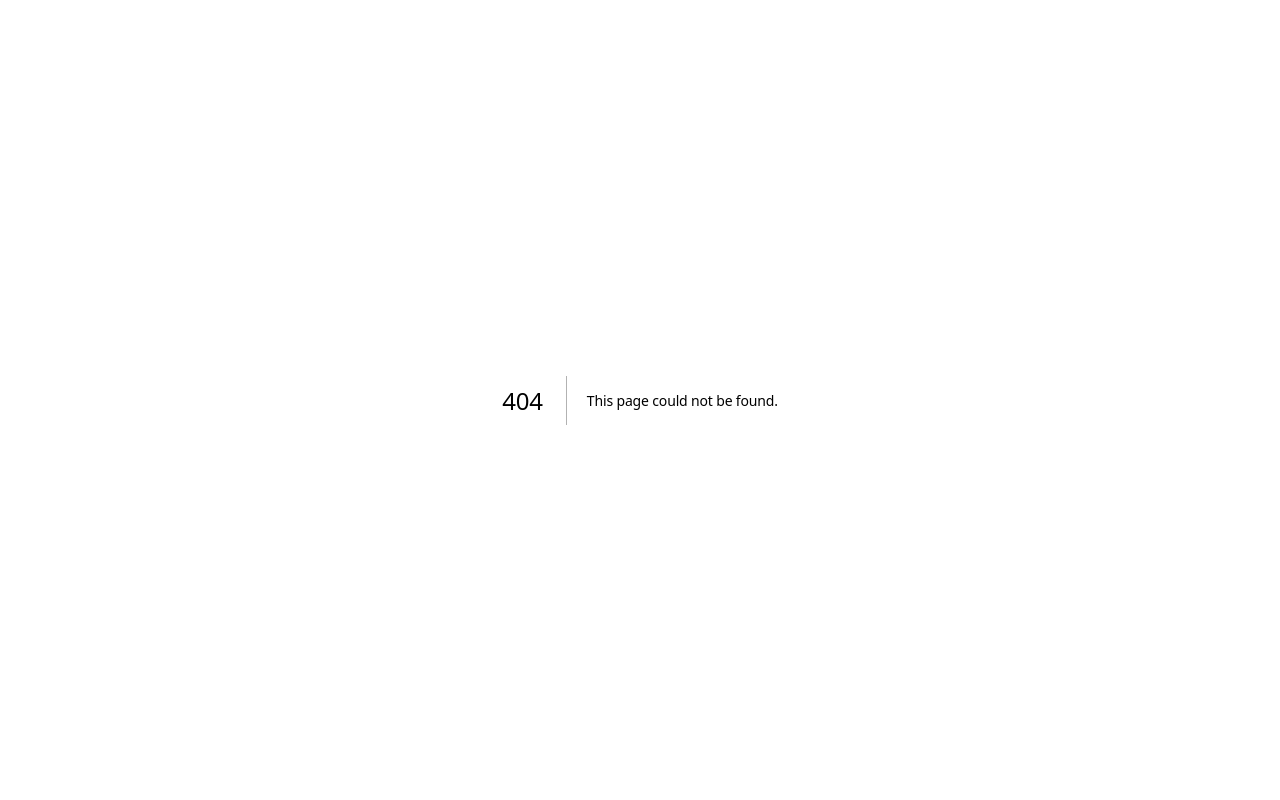
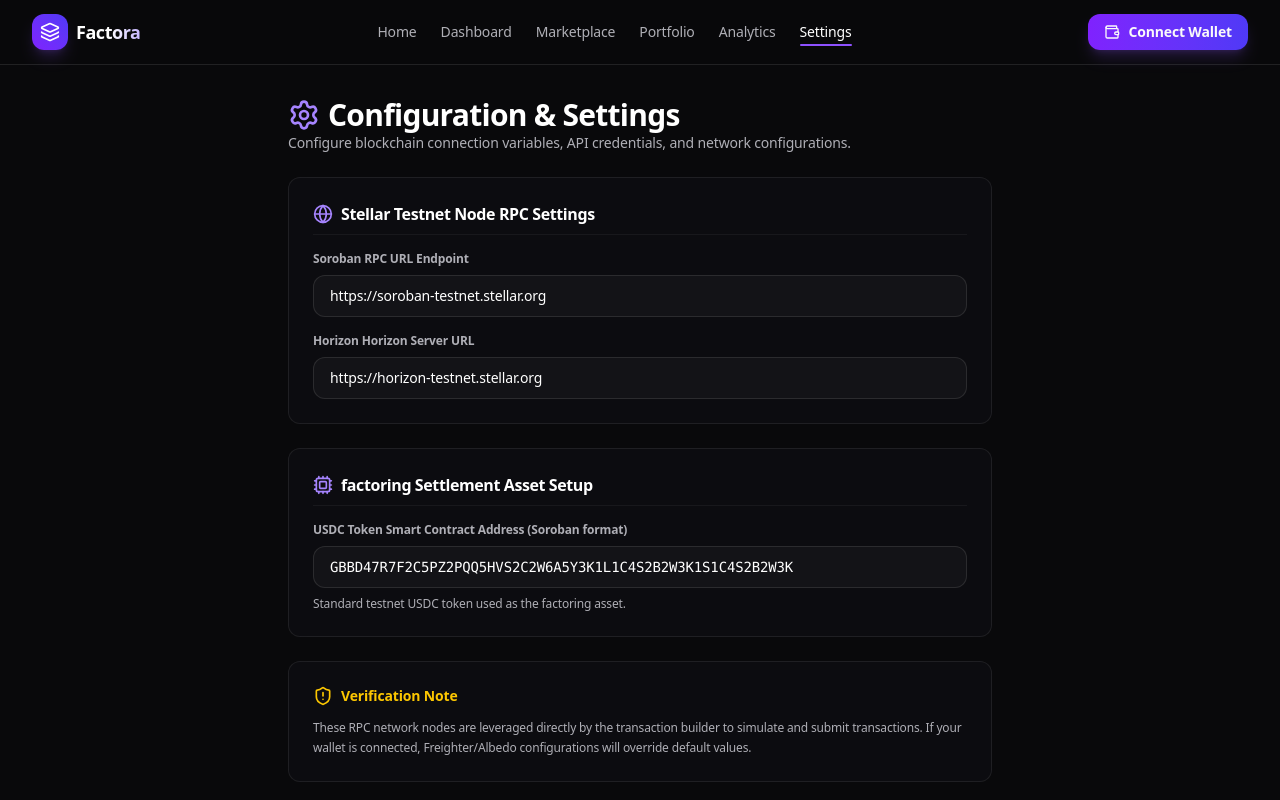
Before and after one commit to saikattanti/Factora, a Next.js app: page /settings in a window 1280 px wide. Before the commit this address had no page. Shown: the top 800 px of the page. Built offline with nearby package versions, Linux system fonts and the light colour scheme.

Commit message:
feat(settings): add user settings page with wallet info and preferences

```diff
--- /dev/null
+++ b/src/app/settings/page.tsx
@@ -0,0 +1,116 @@
+'use client';
+
+import React, { useState } from 'react';
+import Navbar from '@/components/navbar';
+import Footer from '@/components/footer';
+import { useWallet } from '@/context/wallet-context';
+import { Settings, Shield, Globe, ShieldAlert, Cpu } from 'lucide-react';
+
+export default function SettingsPage() {
+  const { isConnected, address, role } = useWallet();
+
+  const [rpcNode, setRpcNode] = useState('https://soroban-testnet.stellar.org');
+  const [horizonNode, setHorizonNode] = useState('https://horizon-testnet.stellar.org');
+  const [usdcAddress, setUsdcAddress] = useState('GBBD47R7F2C5PZ2PQQ5HVS2C2W6A5Y3K1L1C4S2B2W3K1S1C4S2B2W3K');
+  const [isSaved, setIsSaved] = useState(false);
+
+  const handleSave = (e: React.FormEvent) => {
+    e.preventDefault();
+    setIsSaved(true);
+    setTimeout(() => setIsSaved(false), 2000);
+  };
+
+  return (
+    <div className="flex flex-col min-h-screen">
+      <Navbar />
+
+      <main className="flex-grow max-w-3xl w-full mx-auto px-4 sm:px-6 lg:px-8 py-8 space-y-6">
+        <div>
+          <h1 className="text-3xl font-extrabold text-white tracking-tight flex items-center gap-2">
+            <Settings className="w-8 h-8 text-violet-400" />
+            Configuration & Settings
+          </h1>
+          <p className="text-sm text-muted-foreground">Configure blockchain connection variables, API credentials, and network configurations.</p>
+        </div>
+
+        <form onSubmit={handleSave} className="space-y-6">
+          {/* Blockchain Node Variables */}
+          <div className="glass-panel p-6 rounded-xl border border-white/10 space-y-4">
+            <div className="flex items-center gap-2 border-b border-white/5 pb-2">
+              <Globe className="w-5 h-5 text-violet-400" />
+              <h3 className="text-md font-bold text-white tracking-tight">Stellar Testnet Node RPC Settings</h3>
+            </div>
+
+            <div className="space-y-4 text-xs">
+              <div className="space-y-2">
+                <label className="text-xs font-semibold text-muted-foreground block">Soroban RPC URL Endpoint</label>
+                <input
+                  type="text"
+                  value={rpcNode}
+                  onChange={(e) => setRpcNode(e.target.value)}
+                  className="w-full px-4 py-2.5 rounded-lg bg-white/3 border border-white/10 text-white placeholder-muted-foreground text-sm focus:border-violet-500 focus:outline-none"
+                />
+              </div>
+
+              <div className="space-y-2">
+                <label className="text-xs font-semibold text-muted-foreground block">Horizon Horizon Server URL</label>
+                <input
+                  type="text"
+                  value={horizonNode}
+                  onChange={(e) => setHorizonNode(e.target.value)}
+                  className="w-full px-4 py-2.5 rounded-lg bg-white/3 border border-white/10 text-white placeholder-muted-foreground text-sm focus:border-violet-500 focus:outline-none"
+                />
+              </div>
+            </div>
+          </div>
+
+          {/* Asset Setup */}
+          <div className="glass-panel p-6 rounded-xl border border-white/10 space-y-4">
+            <div className="flex items-center gap-2 border-b border-white/5 pb-2">
+              <Cpu className="w-5 h-5 text-violet-400" />
+              <h3 className="text-md font-bold text-white tracking-tight">factoring Settlement Asset Setup</h3>
+            </div>
+
+            <div className="space-y-2 text-xs">
+              <label className="text-xs font-semibold text-muted-foreground block">USDC Token Smart Contract Address (Soroban format)</label>
+              <input
+                type="text"
+                value={usdcAddress}
+                onChange={(e) => setUsdcAddress(e.target.value)}
+                className="w-full px-4 py-2.5 rounded-lg bg-white/3 border border-white/10 text-white placeholder-muted-foreground text-sm font-mono focus:border-violet-500 focus:outline-none"
+              />
+              <span className="text-xxs text-muted-foreground block">Standard testnet USDC token used as the factoring asset.</span>
+            </div>
+          </div>
+
+          {/* Security alerts */}
+          <div className="glass-panel p-6 rounded-xl border border-white/10 bg-yellow-500/5 space-y-3">
+            <div className="flex items-center gap-2 text-yellow-400">
+              <ShieldAlert className="w-5 h-5" />
+              <h4 className="text-sm font-bold">Verification Note</h4>
+            </div>
+            <p className="text-xs text-muted-foreground leading-relaxed">
+              These RPC network nodes are leveraged directly by the transaction builder to simulate and submit transactions. If your wallet is connected, Freighter/Albedo configurations will override default values.
+            </p>
+          </div>
+
+          <div className="flex justify-end gap-3">
+            {isSaved && (
+              <span className="text-xs text-emerald-400 font-semibold self-center mr-2 animate-pulse">
+                Configuration Saved Successfully!
+              </span>
+            )}
+            <button
+              type="submit"
+              className="px-5 py-2.5 bg-violet-600 hover:bg-violet-500 rounded-lg text-sm font-bold text-white shadow shadow-violet-600/30 transition-all cursor-pointer"
+            >
+              Save Configuration
+            </button>
+          </div>
+        </form>
+      </main>
+
+      <Footer />
+    </div>
+  );
+}
```
